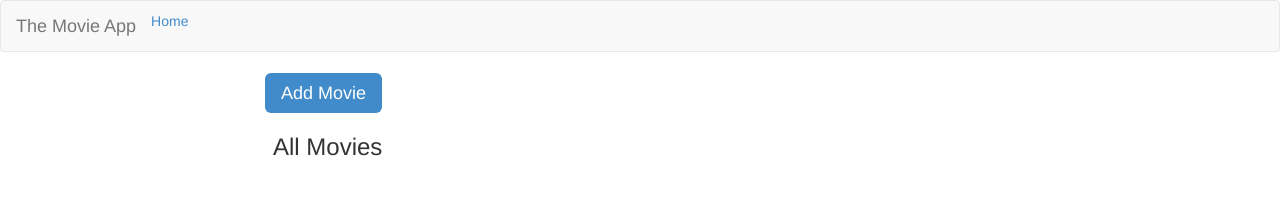
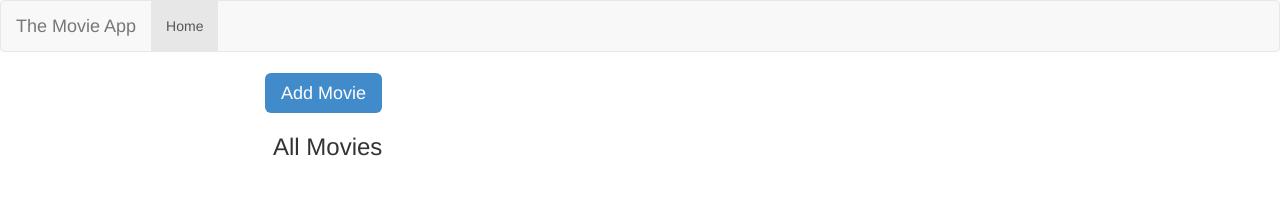
Before and after one commit to khyamay/movieApp, a plain HTML site: page index.html in a window 1280 px wide. Drawn offline with Linux system fonts and the light colour scheme; no server answers.

Commit message:
fixing typoes

```diff
--- a/index.html
+++ b/index.html
@@ -16,7 +16,7 @@
         		<a class="navbar-brand" ui-sref="movies">The Movie App</a>
         	</div>
         	<div class="collapse navbar-collapse">
-        		<ul class="nav nabar-nav">
+        		<ul class="nav navbar-nav">
         			<li class="active"><a ui-sref="movies">Home</a></li>
         		</ul>
         	</div>
```
